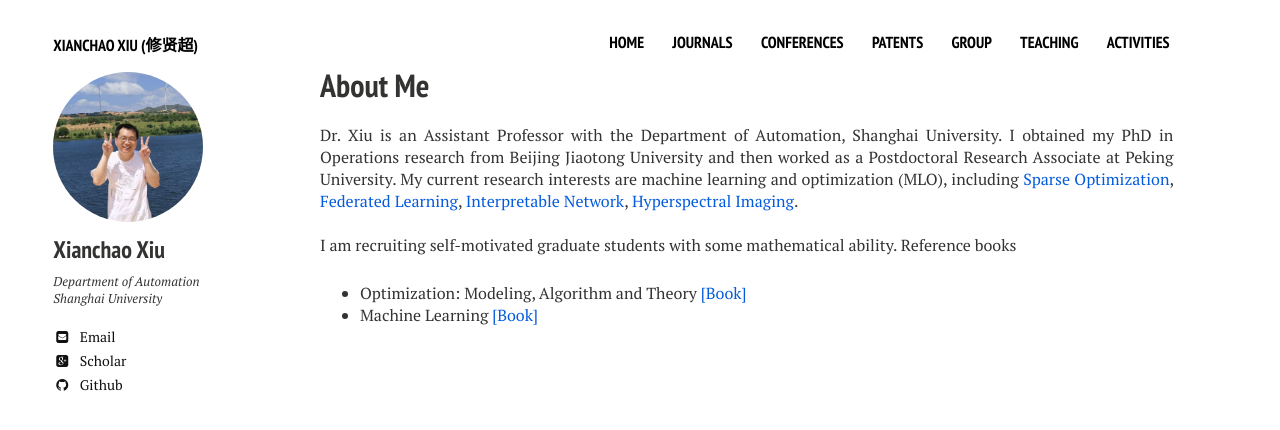
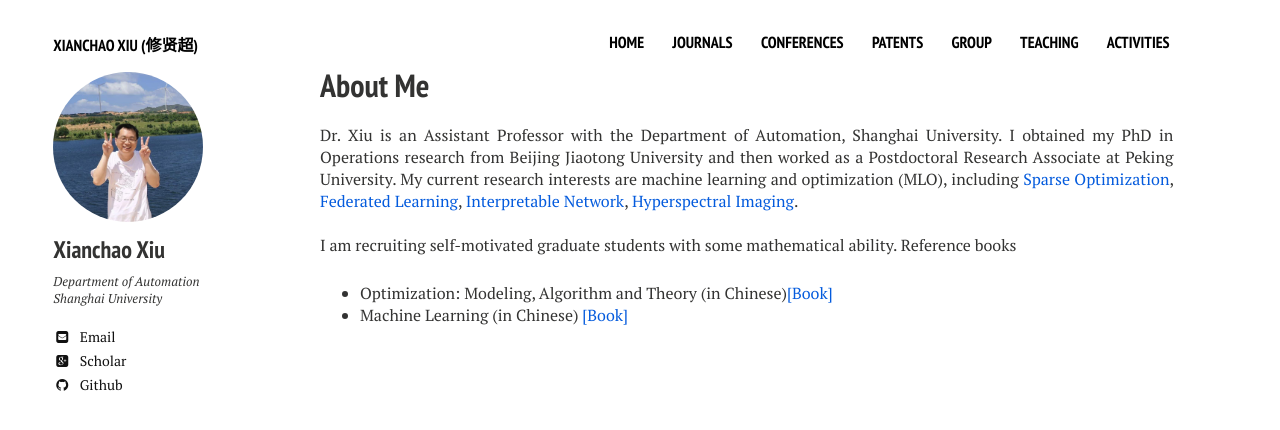
Before and after one commit to xianchaoxiu/xianchaoxiu.github.io, a Jekyll site: the page built from index.md, in a window 1280 px wide. Shown: the top 430 px of the page. Built offline with Jekyll 4.4.1, drawn with Linux system fonts in a browser that asks for light colours; nearby versions of some CDN libraries.

Commit message:
Update home2.html

```diff
--- a/_layouts/home2.html
+++ b/_layouts/home2.html
@@ -30,8 +30,8 @@
 
   	 I am recruiting self-motivated graduate students with some mathematical ability. Reference books
         <ul>
-        <li> Optimization: Modeling, Algorithm and Theory <a href="https://item.jd.com/13064530.html" class="textlink" target="_blank">[Book]</a>  </li>
-	<li> Machine Learning <a href="https://item.jd.com/12762673.html" class="textlink" target="_blank">[Book] </a></li>
+        <li> Optimization: Modeling, Algorithm and Theory (in Chinese)<a href="https://item.jd.com/13064530.html" class="textlink" target="_blank">[Book]</a>  </li>
+	<li> Machine Learning (in Chinese) <a href="https://item.jd.com/12762673.html" class="textlink" target="_blank">[Book] </a></li>
         </ul>
 
 
```
